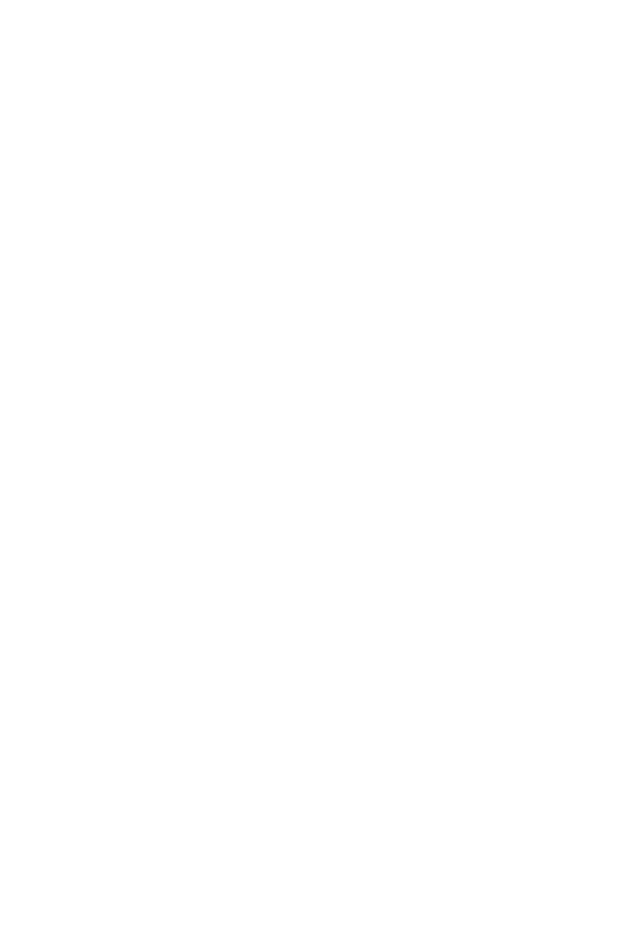
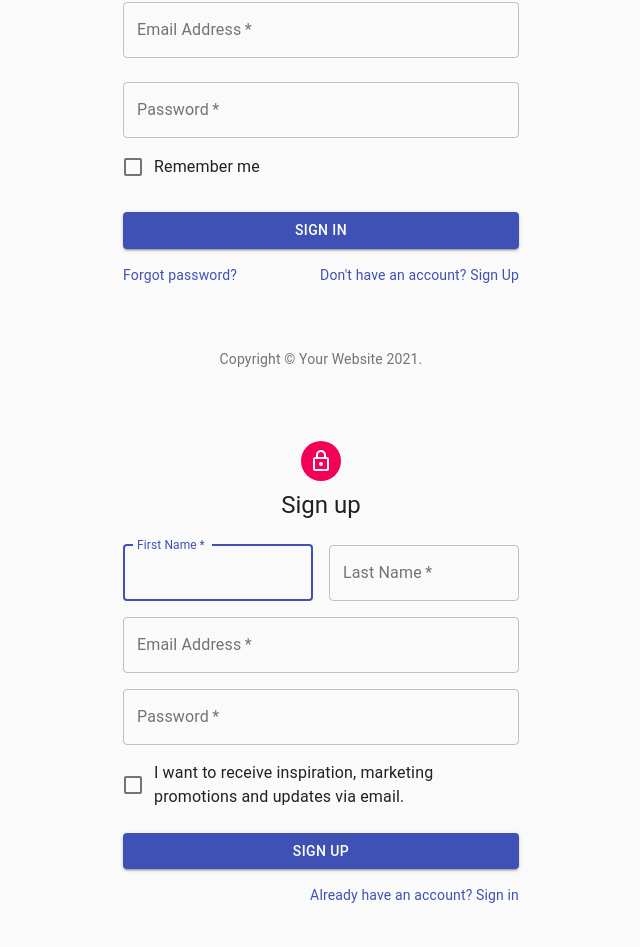
Before and after one commit to repcoleslaw/wodpool, a React (Create React App) app in the folder wodpool-client/: page / in a window 1280 px wide. Shown: the part 174-1121 px from the top of the page, without its empty margins (319-959 px from the left). Before the commit the page ends 800 px from the top, so only its background shows below. Built offline with nearby package versions, Linux system fonts and the light colour scheme.

Commit message:
Signup and Login
Landing Page and Login and Signup Components using templates from material ui

```diff
--- /dev/null
+++ b/wodpool-client/src/Components/Login.js
@@ -0,0 +1,123 @@
+// Login card resides on landingPage.js
+// both login and signup will be on same page.
+
+import React from 'react';
+import Avatar from '@material-ui/core/Avatar';
+import Button from '@material-ui/core/Button';
+import CssBaseline from '@material-ui/core/CssBaseline';
+import TextField from '@material-ui/core/TextField';
+import FormControlLabel from '@material-ui/core/FormControlLabel';
+import Checkbox from '@material-ui/core/Checkbox';
+import Link from '@material-ui/core/Link';
+import Grid from '@material-ui/core/Grid';
+import Box from '@material-ui/core/Box';
+import LockOutlinedIcon from '@material-ui/icons/LockOutlined';
+import Typography from '@material-ui/core/Typography';
+import { makeStyles } from '@material-ui/core/styles';
+import Container from '@material-ui/core/Container';
+
+function Copyright() {
+  return (
+    <Typography variant="body2" color="textSecondary" align="center">
+      {'Copyright © '}
+      <Link color="inherit" href="https://material-ui.com/">
+        Your Website
+      </Link>{' '}
+      {new Date().getFullYear()}
+      {'.'}
+    </Typography>
+  );
+}
+
+const useStyles = makeStyles((theme) => ({
+  paper: {
+    marginTop: theme.spacing(8),
+    display: 'flex',
+    flexDirection: 'column',
+    alignItems: 'center',
+  },
+  avatar: {
+    margin: theme.spacing(1),
+    backgroundColor: theme.palette.secondary.main,
+  },
+  form: {
+    width: '100%', // Fix IE 11 issue.
+    marginTop: theme.spacing(1),
+  },
+  submit: {
+    margin: theme.spacing(3, 0, 2),
+  },
+}));
+
+
+function Login() {
+  const classes = useStyles();
+
+  return (
+    <Container component="main" maxWidth="xs">
+    <CssBaseline />
+    <div className={classes.paper}>
+      <Avatar className={classes.avatar}>
+        <LockOutlinedIcon />
+      </Avatar>
+      <Typography component="h1" variant="h5">
+        Sign in
+      </Typography>
+      <form className={classes.form} noValidate>
+        <TextField
+          variant="outlined"
+          margin="normal"
+          required
+          fullWidth
+          id="email"
+          label="Email Address"
+          name="email"
+          autoComplete="email"
+          autoFocus
+        />
+        <TextField
+          variant="outlined"
+          margin="normal"
+          required
+          fullWidth
+          name="password"
+          label="Password"
+          type="password"
+          id="password"
+          autoComplete="current-password"
+        />
+        <FormControlLabel
+          control={<Checkbox value="remember" color="primary" />}
+          label="Remember me"
+        />
+        <Button
+          type="submit"
+          fullWidth
+          variant="contained"
+          color="primary"
+          className={classes.submit}
+        >
+          Sign In
+        </Button>
+        <Grid container>
+          <Grid item xs>
+            <Link href="#" variant="body2">
+              Forgot password?
+            </Link>
+          </Grid>
+          <Grid item>
+            <Link href="#" variant="body2">
+              {"Don't have an account? Sign Up"}
+            </Link>
+          </Grid>
+        </Grid>
+      </form>
+    </div>
+    <Box mt={8}>
+      <Copyright />
+    </Box>
+  </Container>
+  )
+}
+
+export default Login
--- /dev/null
+++ b/wodpool-client/src/Components/Signup.js
@@ -0,0 +1,146 @@
+import React from 'react'
+//signup card resides on landingPage.js
+
+
+
+import Avatar from '@material-ui/core/Avatar';
+import Button from '@material-ui/core/Button';
+import CssBaseline from '@material-ui/core/CssBaseline';
+import TextField from '@material-ui/core/TextField';
+import FormControlLabel from '@material-ui/core/FormControlLabel';
+import Checkbox from '@material-ui/core/Checkbox';
+import Link from '@material-ui/core/Link';
+import Grid from '@material-ui/core/Grid';
+import Box from '@material-ui/core/Box';
+import LockOutlinedIcon from '@material-ui/icons/LockOutlined';
+import Typography from '@material-ui/core/Typography';
+import { makeStyles } from '@material-ui/core/styles';
+import Container from '@material-ui/core/Container';
+
+function Copyright() {
+  return (
+    <Typography variant="body2" color="textSecondary" align="center">
+      {'Copyright © '}
+      <Link color="inherit" href="https://material-ui.com/">
+        Your Website
+      </Link>{' '}
+      {new Date().getFullYear()}
+      {'.'}
+    </Typography>
+  );
+}
+
+const useStyles = makeStyles((theme) => ({
+  paper: {
+    marginTop: theme.spacing(8),
+    display: 'flex',
+    flexDirection: 'column',
+    alignItems: 'center',
+  },
+  avatar: {
+    margin: theme.spacing(1),
+    backgroundColor: theme.palette.secondary.main,
+  },
+  form: {
+    width: '100%', // Fix IE 11 issue.
+    marginTop: theme.spacing(3),
+  },
+  submit: {
+    margin: theme.spacing(3, 0, 2),
+  },
+}));
+
+function Signup() {
+  const classes = useStyles();
+
+  return (
+ <Container component="main" maxWidth="xs">
+      <CssBaseline />
+      <div className={classes.paper}>
+        <Avatar className={classes.avatar}>
+          <LockOutlinedIcon />
+        </Avatar>
+        <Typography component="h1" variant="h5">
+          Sign up
+        </Typography>
+        <form className={classes.form} noValidate>
+          <Grid container spacing={2}>
+            <Grid item xs={12} sm={6}>
+              <TextField
+                autoComplete="fname"
+                name="firstName"
+                variant="outlined"
+                required
+                fullWidth
+                id="firstName"
+                label="First Name"
+                autoFocus
+              />
+            </Grid>
+            <Grid item xs={12} sm={6}>
+              <TextField
+                variant="outlined"
+                required
+                fullWidth
+                id="lastName"
+                label="Last Name"
+                name="lastName"
+                autoComplete="lname"
+              />
+            </Grid>
+            <Grid item xs={12}>
+              <TextField
+                variant="outlined"
+                required
+                fullWidth
+                id="email"
+                label="Email Address"
+                name="email"
+                autoComplete="email"
+              />
+            </Grid>
+            <Grid item xs={12}>
+              <TextField
+                variant="outlined"
+                required
+                fullWidth
+                name="password"
+                label="Password"
+                type="password"
+                id="password"
+                autoComplete="current-password"
+              />
+            </Grid>
+            <Grid item xs={12}>
+              <FormControlLabel
+                control={<Checkbox value="allowExtraEmails" color="primary" />}
+                label="I want to receive inspiration, marketing promotions and updates via email."
+              />
+            </Grid>
+          </Grid>
+          <Button
+            type="submit"
+            fullWidth
+            variant="contained"
+            color="primary"
+            className={classes.submit}
+          >
+            Sign Up
+          </Button>
+          <Grid container justify="flex-end">
+            <Grid item>
+              <Link href="#" variant="body2">
+                Already have an account? Sign in
+              </Link>
+            </Grid>
+          </Grid>
+        </form>
+      </div>
+      <Box mt={5}>
+        <Copyright />
+      </Box>
+    </Container>
+  )
+}
+
+export default Signup
--- a/wodpool-client/src/Pages/landingPage.js
+++ b/wodpool-client/src/Pages/landingPage.js
@@ -3,10 +3,15 @@
 // Landing page will be the first screen seen handling authentication/
 // single page for both login- and if not already, sign up.
 
+//import components
+import Signup from '../Components/Signup';
+import Login from '../Components/Login';
+
 function landingPage() {
   return (
     <div>
-      landingPage will handle login & signup
+      <Login/>
+      <Signup/>
     </div>
   )
 }
```
